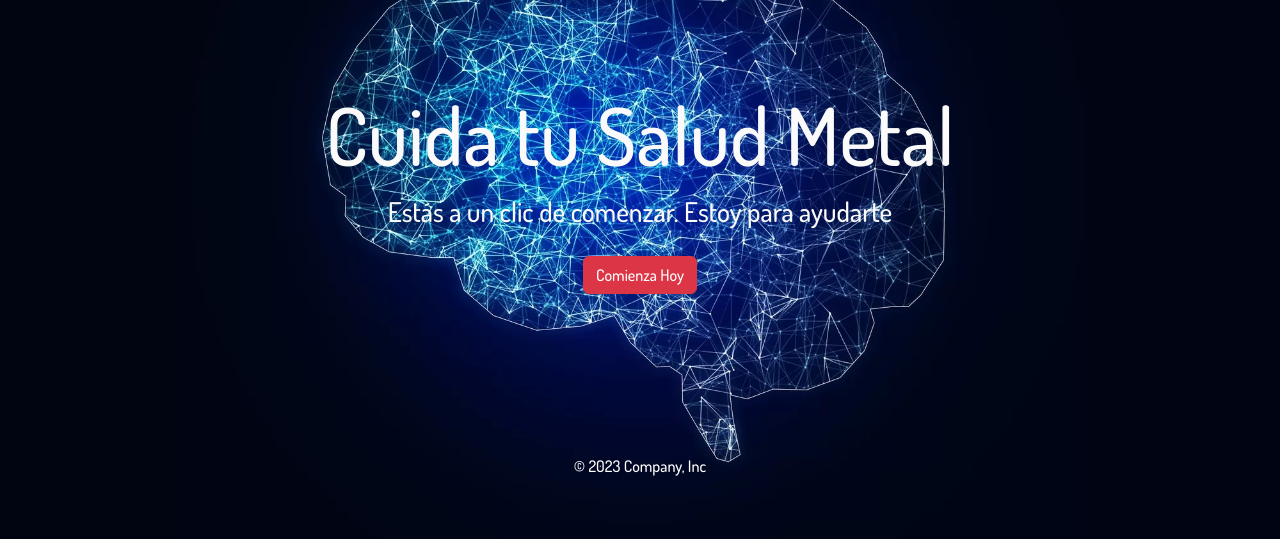
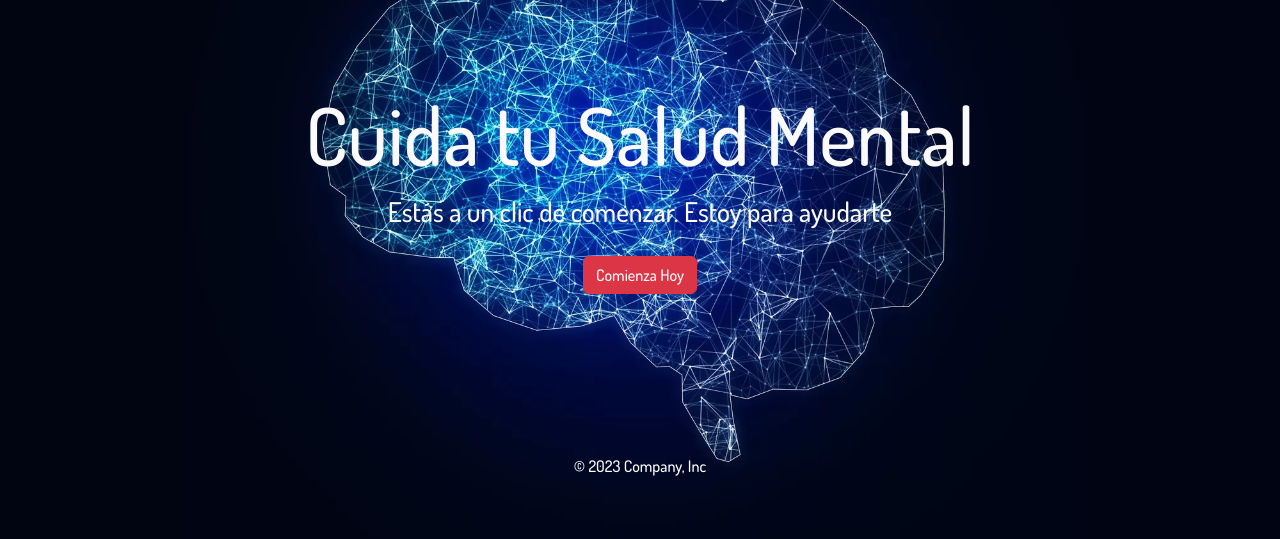
Before and after one commit to PabloTannor/Coderhouse-Desarrolo-Web, a plain HTML site: page index.html in a window 1280 px wide. Shown: the part 195-734 px from the top of the page. Drawn offline with nearby package versions, Linux system fonts and the light colour scheme.

Commit message:
Update index.html

```diff
--- a/index.html
+++ b/index.html
@@ -51,7 +51,7 @@
 	<main>
 		<div class="container my-5">
 			<div class="position-relative p-5 text-center text-muted">
-				<h1 class="titulo color-fuente">Cuida tu Salud Metal</h1>
+				<h1 class="titulo color-fuente">Cuida tu Salud Mental</h1>
 				<p class="col-lg-6 mx-auto mb-4 parrafo color-fuente">
 					Estás a un clic de comenzar. Estoy para ayudarte
 				</p>
```
